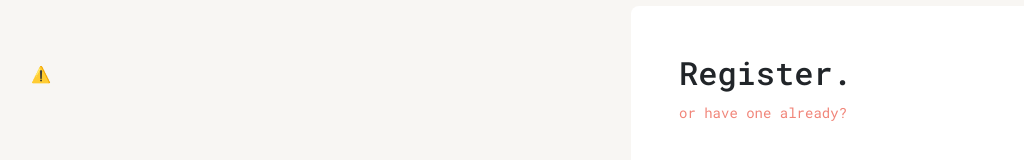
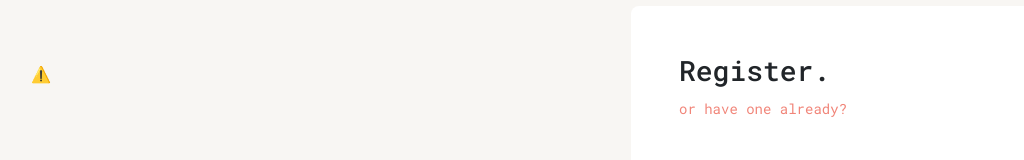
Before and after one commit to SubCoder1/Popcorn-web, a Vue app: page /auth/register in a window 1280 px wide. Shown: the part 164-324 px from the top of the page, without its empty margins (104-1128 px from the left). Built offline with nearby package versions, Linux system fonts and the light colour scheme; no server answers.

Commit message:
Changed headline to h3

```diff
--- a/src/components/UserLogin.vue
+++ b/src/components/UserLogin.vue
@@ -2,7 +2,7 @@
 
 <template>
   <form @submit.prevent="login" class="login-form">
-    <h2>Login.</h2>
+    <h3>Login.</h3>
     <router-link to="/auth/register">or create a new one?</router-link>
     <p
       class="form-errors rounded-md text-sm mt-2"
--- a/src/components/UserReg.vue
+++ b/src/components/UserReg.vue
@@ -2,7 +2,7 @@
 
 <template>
   <form @submit.prevent="register" class="reg-form">
-    <h2>Register.</h2>
+    <h3>Register.</h3>
     <router-link to="/auth/login">or have one already?</router-link>
     <p
       class="form-errors rounded-md text-sm mt-2"
```
